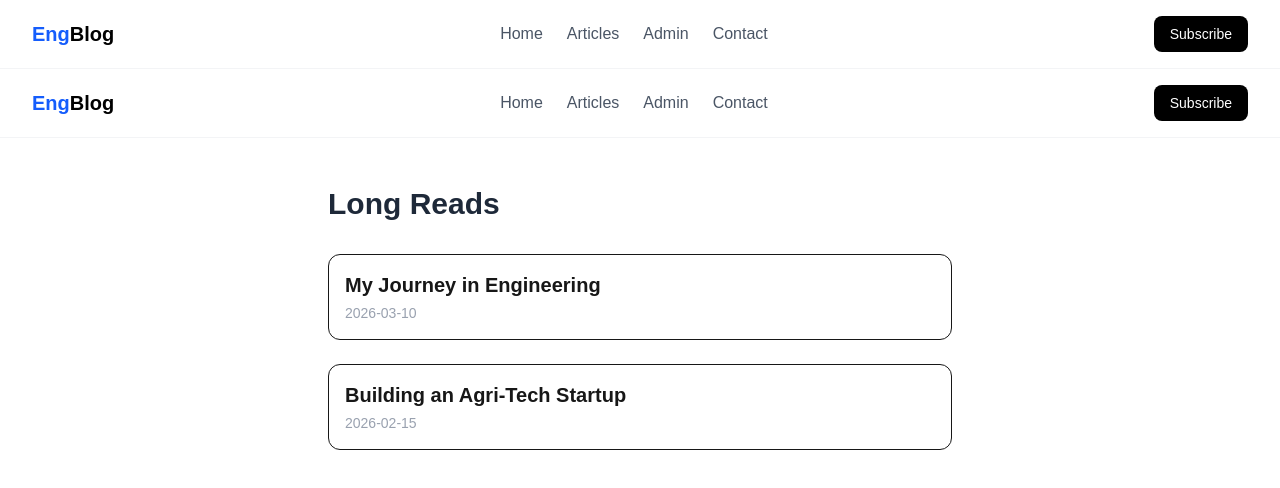
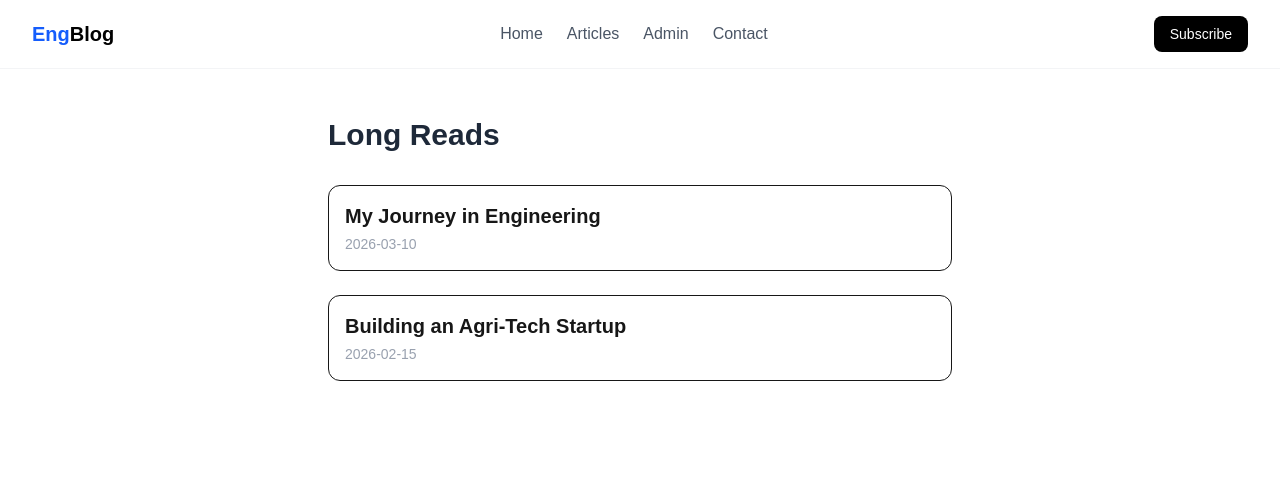
Before and after one commit to henoksiraj78-svg/Henok-Siraj, a Next.js app: page /blog in a window 1280 px wide. Shown: the top 488 px of the page. Built offline with nearby package versions, Linux system fonts and the light colour scheme.

Commit message:
Fixed double navbar, resolved TypeScript errors, and updated Firebase config

```diff
--- a/src/app/admin/page.tsx
+++ b/src/app/admin/page.tsx
@@ -2,7 +2,7 @@
 import { useState, useEffect } from 'react';
 import { db } from '@/lib/firebase';
 import { collection, addDoc, getDocs, deleteDoc, doc, query, orderBy } from 'firebase/firestore';
-import Navbar from '@/components/Navbar';
+
 
 export default function AdminPage() {
   const [isAuth, setIsAuth] = useState(false);
@@ -41,7 +41,7 @@ export default function AdminPage() {
   );
 
   return (
-    <main><Navbar />
+    <main>
       <div className="max-w-2xl mx-auto py-12 px-6">
         <h1 className="text-2xl font-bold mb-6">Write Today's Story</h1>
         <input placeholder="Title" value={title} onChange={(e)=>setTitle(e.target.value)} className="w-full text-xl font-bold p-2 border-b mb-4 outline-none" />
--- a/src/app/blog/page.tsx
+++ b/src/app/blog/page.tsx
@@ -1,4 +1,4 @@
-import Navbar from '@/components/Navbar';
+
 
 export default function BlogListPage() {
   const articles = [
@@ -7,7 +7,7 @@ export default function BlogListPage() {
   ];
 
   return (
-    <main><Navbar />
+    <main>
       <div className="max-w-2xl mx-auto py-12 px-6">
         <h1 className="text-3xl font-bold mb-8 text-gray-800">Long Reads</h1>
         <div className="space-y-6">
--- a/src/app/contact/page.tsx
+++ b/src/app/contact/page.tsx
@@ -1,8 +1,8 @@
-import Navbar from '@/components/Navbar';
+
 
 export default function ContactPage() {
   return (
-    <main><Navbar />
+    <main>
       <div className="max-w-2xl mx-auto py-20 px-6 text-center">
         <h1 className="text-4xl font-bold mb-4">Let's Connect</h1>
         <p className="text-gray-600 mb-8 text-lg">I'm always open to discussing tech, agriculture, or daily life.</p>
--- a/src/app/home/page.tsx
+++ b/src/app/home/page.tsx
@@ -2,7 +2,7 @@
 import { useEffect, useState } from 'react';
 import { db } from '@/lib/firebase';
 import { collection, query, orderBy, onSnapshot } from 'firebase/firestore';
-import Navbar from '@/components/Navbar';
+
 
 export default function HomePage() {
  const [entries, setEntries] = useState<any[]>([]);
@@ -17,7 +17,7 @@ export default function HomePage() {
 
   return (
     <main className="min-h-screen bg-white">
-      <Navbar />
+
       <div className="max-w-2xl mx-auto py-12 px-6">
         <h1 className="text-4xl font-serif font-bold mb-10 text-gray-900">Journal</h1>
         <div className="space-y-12">
```
